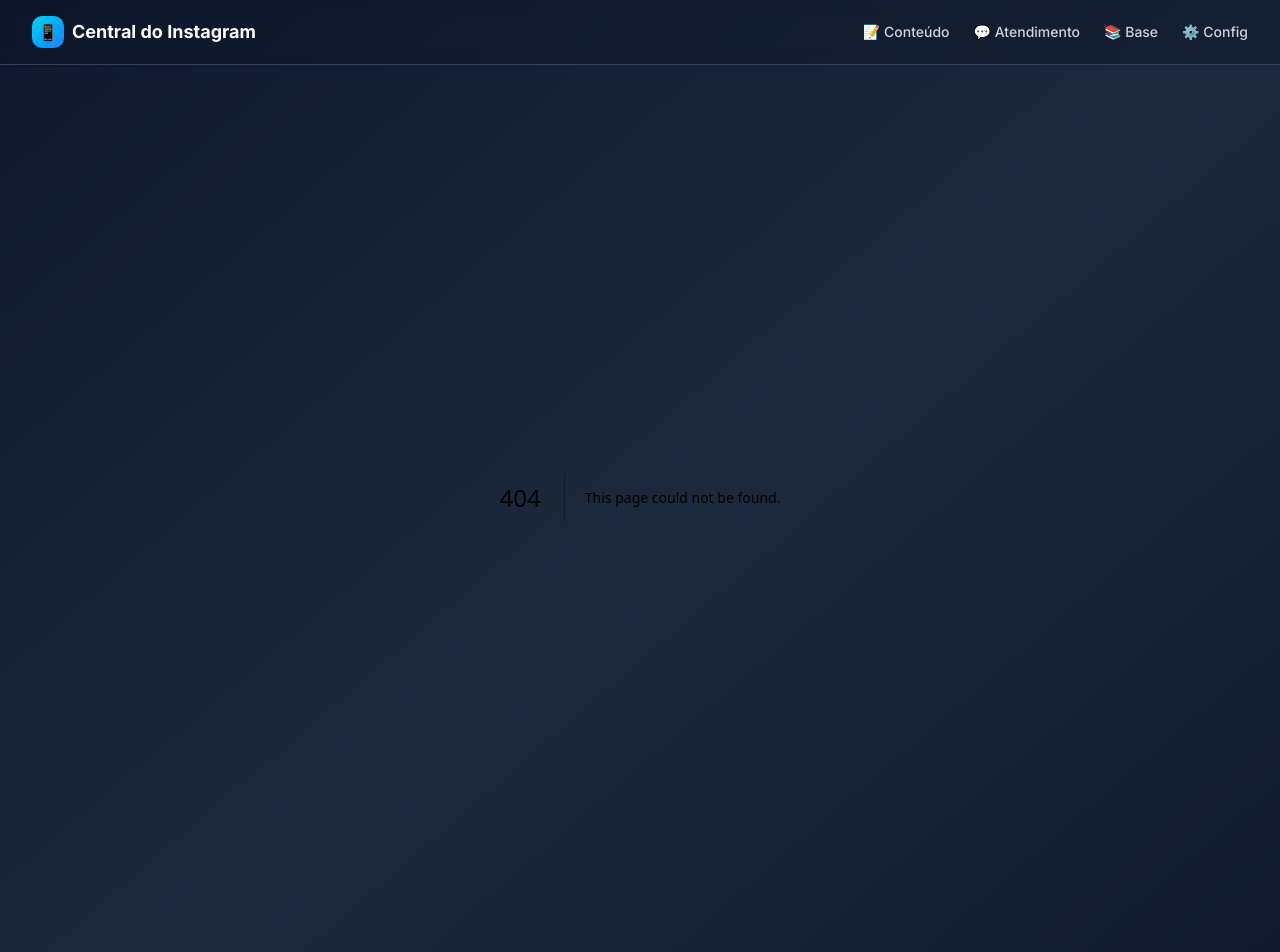
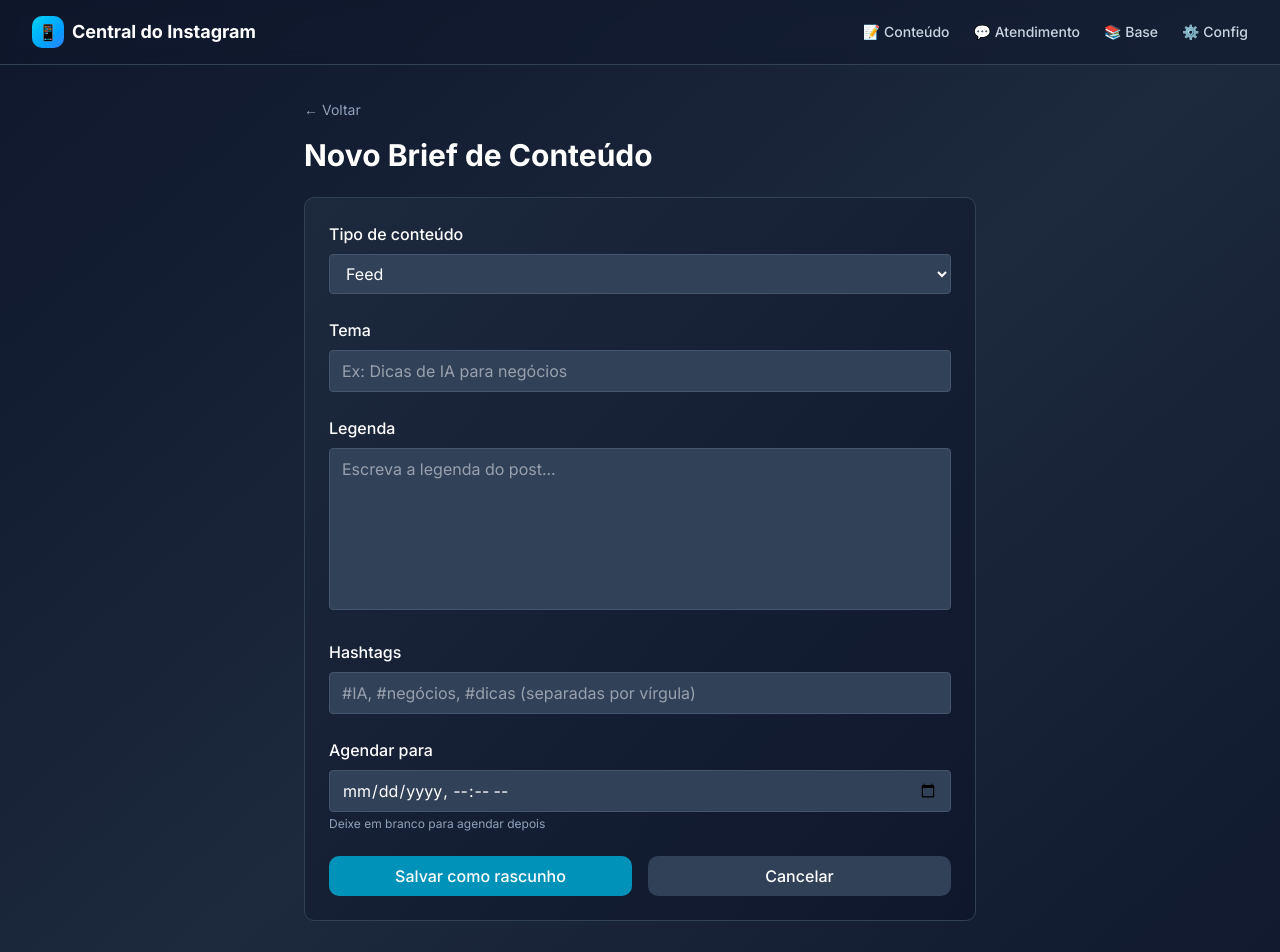
Before and after one commit to robertaferreirasena-cyber/central-do-instagram-um-sistema-que-ce, a Next.js app: page /content/create in a window 1280 px wide. Before the commit this address had no page. Shown: the top 952 px of the page. Built offline with nearby package versions, Linux system fonts and the light colour scheme.

Commit message:
add app/content/create/page.tsx

```diff
--- /dev/null
+++ b/app/content/create/page.tsx
@@ -0,0 +1,152 @@
+'use client';
+
+import { FormEvent, useState } from 'react';
+import Link from 'next/link';
+import { ContentType } from '@/types';
+
+export default function CreateContentPage() {
+  const [formData, setFormData] = useState({
+    type: ContentType.FEED,
+    theme: '',
+    caption: '',
+    hashtags: '',
+    scheduled_at: '',
+  });
+  const [loading, setLoading] = useState(false);
+  const [error, setError] = useState('');
+  const [success, setSuccess] = useState('');
+
+  const handleSubmit = async (e: FormEvent) => {
+    e.preventDefault();
+    setLoading(true);
+    setError('');
+    setSuccess('');
+
+    try {
+      const hashtags = formData.hashtags.split(',').map((tag) => tag.trim()).filter(Boolean);
+
+      const response = await fetch('/api/content/briefs', {
+        method: 'POST',
+        headers: { 'Content-Type': 'application/json' },
+        body: JSON.stringify({
+          type: formData.type,
+          theme: formData.theme,
+          caption: formData.caption,
+          hashtags,
+          scheduled_at: formData.scheduled_at,
+          created_by: 'roberta',
+        }),
+      });
+
+      if (!response.ok) {
+        const data = await response.json();
+        throw new Error(data.error || 'Erro ao criar brief');
+      }
+
+      setSuccess('Brief criado com sucesso!');
+      setTimeout(() => (window.location.href = '/content'), 2000);
+    } catch (err) {
+      setError(err instanceof Error ? err.message : 'Erro desconhecido');
+    } finally {
+      setLoading(false);
+    }
+  };
+
+  return (
+    <div className="max-w-2xl mx-auto space-y-6">
+      <div>
+        <Link href="/content" className="text-slate-400 hover:text-white text-sm">
+          ← Voltar
+        </Link>
+        <h1 className="text-3xl font-bold text-white mt-4">Novo Brief de Conteúdo</h1>
+      </div>
+
+      <form onSubmit={handleSubmit} className="bg-gradient-to-br from-slate-800 to-slate-900 border border-slate-700 rounded-lg p-6 space-y-6">
+        {error && (
+          <div className="bg-red-500/10 border border-red-500/50 text-red-400 p-4 rounded">
+            {error}
+          </div>
+        )}
+        {success && (
+          <div className="bg-green-500/10 border border-green-500/50 text-green-400 p-4 rounded">
+            {success}
+          </div>
+        )}
+
+        <div>
+          <label className="block text-white font-medium mb-2">Tipo de conteúdo</label>
+          <select
+            value={formData.type}
+            onChange={(e) => setFormData({ ...formData, type: e.target.value as ContentType })}
+            className="w-full bg-slate-700 text-white rounded px-3 py-2 border border-slate-600 focus:border-cyan-500 outline-none"
+          >
+            <option value={ContentType.FEED}>Feed</option>
+            <option value={ContentType.REEL}>Reel</option>
+            <option value={ContentType.STORY}>Story</option>
+            <option value={ContentType.CAROUSEL}>Carrossel</option>
+          </select>
+        </div>
+
+        <div>
+          <label className="block text-white font-medium mb-2">Tema</label>
+          <input
+            type="text"
+            value={formData.theme}
+            onChange={(e) => setFormData({ ...formData, theme: e.target.value })}
+            placeholder="Ex: Dicas de IA para negócios"
+            className="w-full bg-slate-700 text-white rounded px-3 py-2 border border-slate-600 focus:border-cyan-500 outline-none"
+          />
+        </div>
+
+        <div>
+          <label className="block text-white font-medium mb-2">Legenda</label>
+          <textarea
+            value={formData.caption}
+            onChange={(e) => setFormData({ ...formData, caption: e.target.value })}
+            placeholder="Escreva a legenda do post..."
+            rows={6}
+            className="w-full bg-slate-700 text-white rounded px-3 py-2 border border-slate-600 focus:border-cyan-500 outline-none resize-none"
+          />
+        </div>
+
+        <div>
+          <label className="block text-white font-medium mb-2">Hashtags</label>
+          <input
+            type="text"
+            value={formData.hashtags}
+            onChange={(e) => setFormData({ ...formData, hashtags: e.target.value })}
+            placeholder="#IA, #negócios, #dicas (separadas por vírgula)"
+            className="w-full bg-slate-700 text-white rounded px-3 py-2 border border-slate-600 focus:border-cyan-500 outline-none"
+          />
+        </div>
+
+        <div>
+          <label className="block text-white font-medium mb-2">Agendar para</label>
+          <input
+            type="datetime-local"
+            value={formData.scheduled_at}
+            onChange={(e) => setFormData({ ...formData, scheduled_at: e.target.value })}
+            className="w-full bg-slate-700 text-white rounded px-3 py-2 border border-slate-600 focus:border-cyan-500 outline-none"
+          />
+          <p className="text-slate-400 text-xs mt-1">Deixe em branco para agendar depois</p>
+        </div>
+
+        <div className="flex gap-4">
+          <button
+            type="submit"
+            disabled={loading}
+            className="flex-1 bg-cyan-600 hover:bg-cyan-700 disabled:bg-slate-600 text-white px-4 py-2 rounded-lg font-medium transition-colors"
+          >
+            {loading ? 'Salvando...' : 'Salvar como rascunho'}
+          </button>
+          <Link
+            href="/content"
+            className="flex-1 bg-slate-700 hover:bg-slate-600 text-white px-4 py-2 rounded-lg font-medium transition-colors text-center"
+          >
+            Cancelar
+          </Link>
+        </div>
+      </form>
+    </div>
+  );
+}
```
